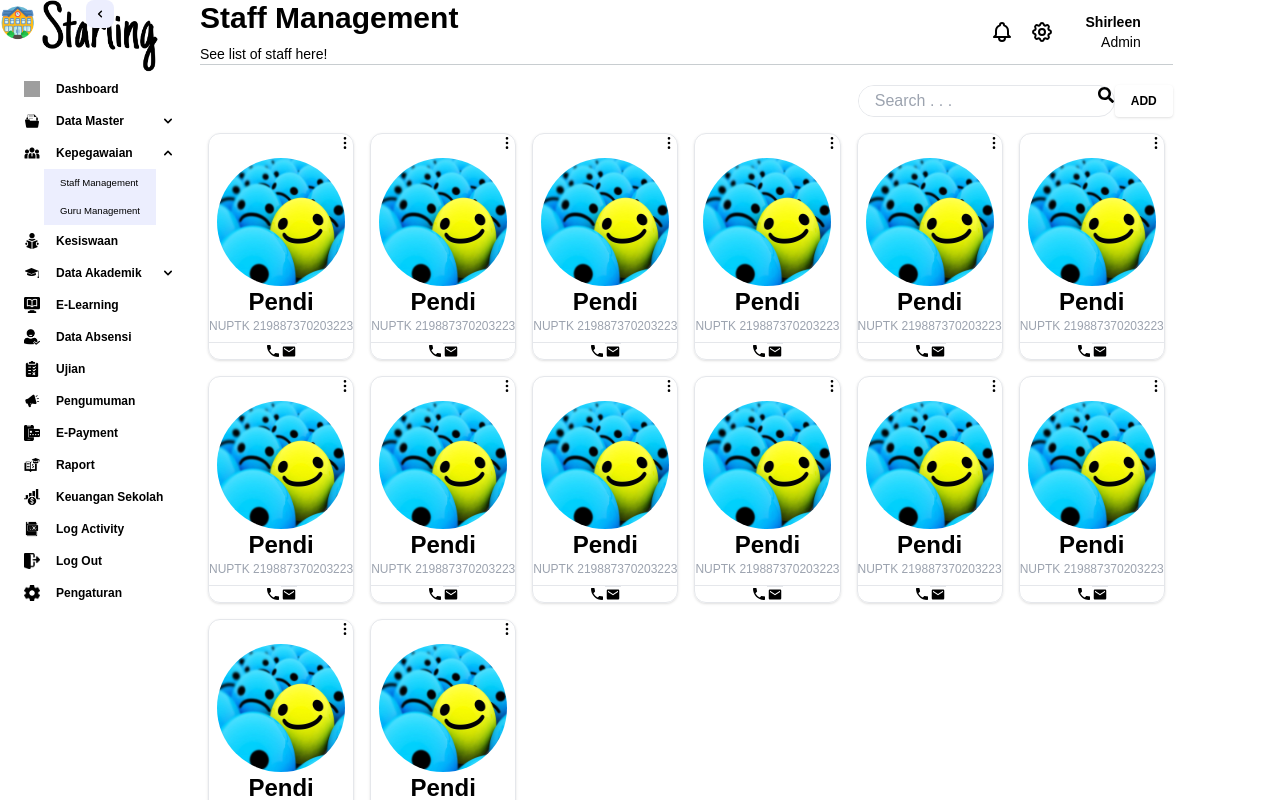
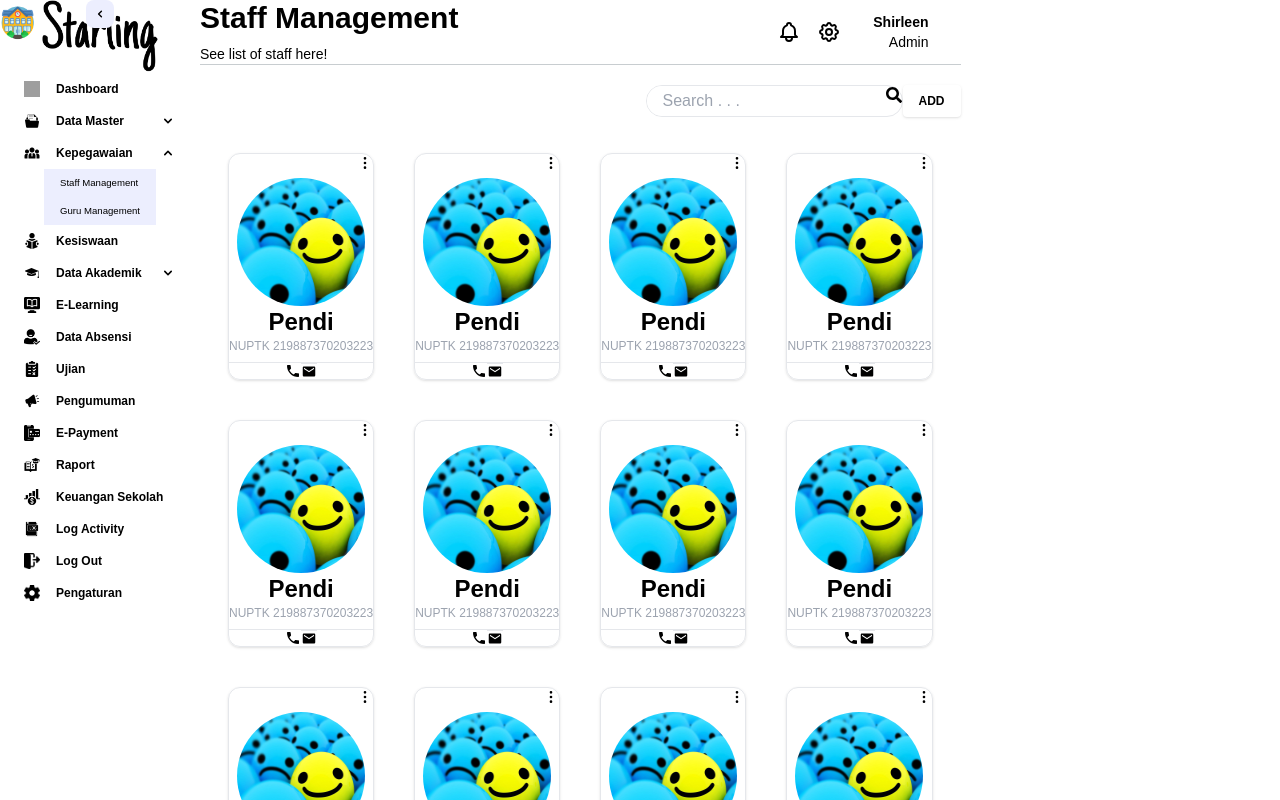
Before and after one commit to shirleen-sho/pmb-final-project-elearning, a Next.js app: page /kepegawaian/staff in a window 1280 px wide. Shown: the top 800 px of the page. Built offline with nearby package versions, Linux system fonts and the light colour scheme; grey boxes are pictures that could not be loaded.

Commit message:
pendi - staff

```diff
--- a/pages/kepegawaian/staff/index.js
+++ b/pages/kepegawaian/staff/index.js
@@ -17,7 +17,7 @@ const Staff = () => {
         <Buttons link="/kepegawaian/guru/add">add</Buttons>
       </div>
 
-      <div className="grid grid-cols-6 grid-flow-cols  grid-flow-rows gap-">
+      <div className="grid grid-cols-2 md:grid-cols-2 lg:grid-cols-3 xl:grid-cols-4 2xl:grid-cols-8 gap-2 md:gap-4 lg:gap-6 p-5">
         <CardUsers users={users}></CardUsers>
       </div>
     </Layout>
```
